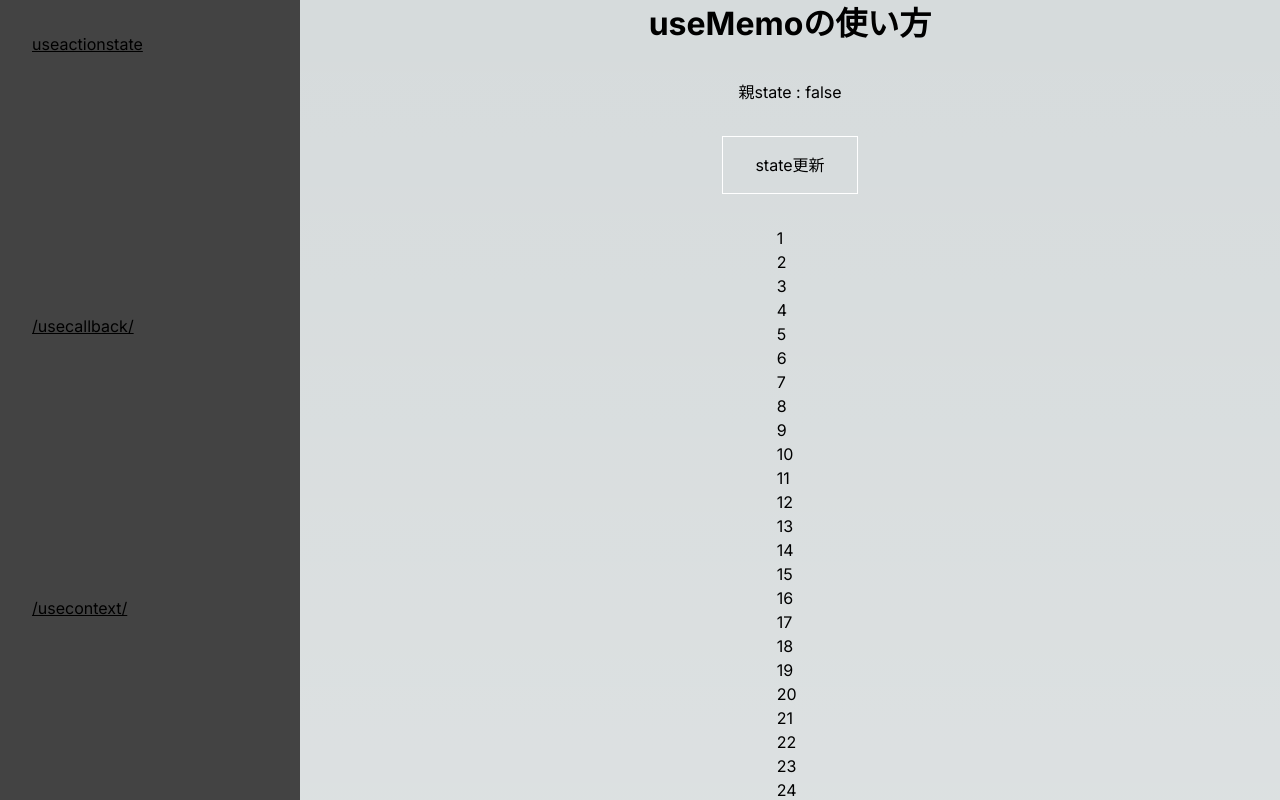
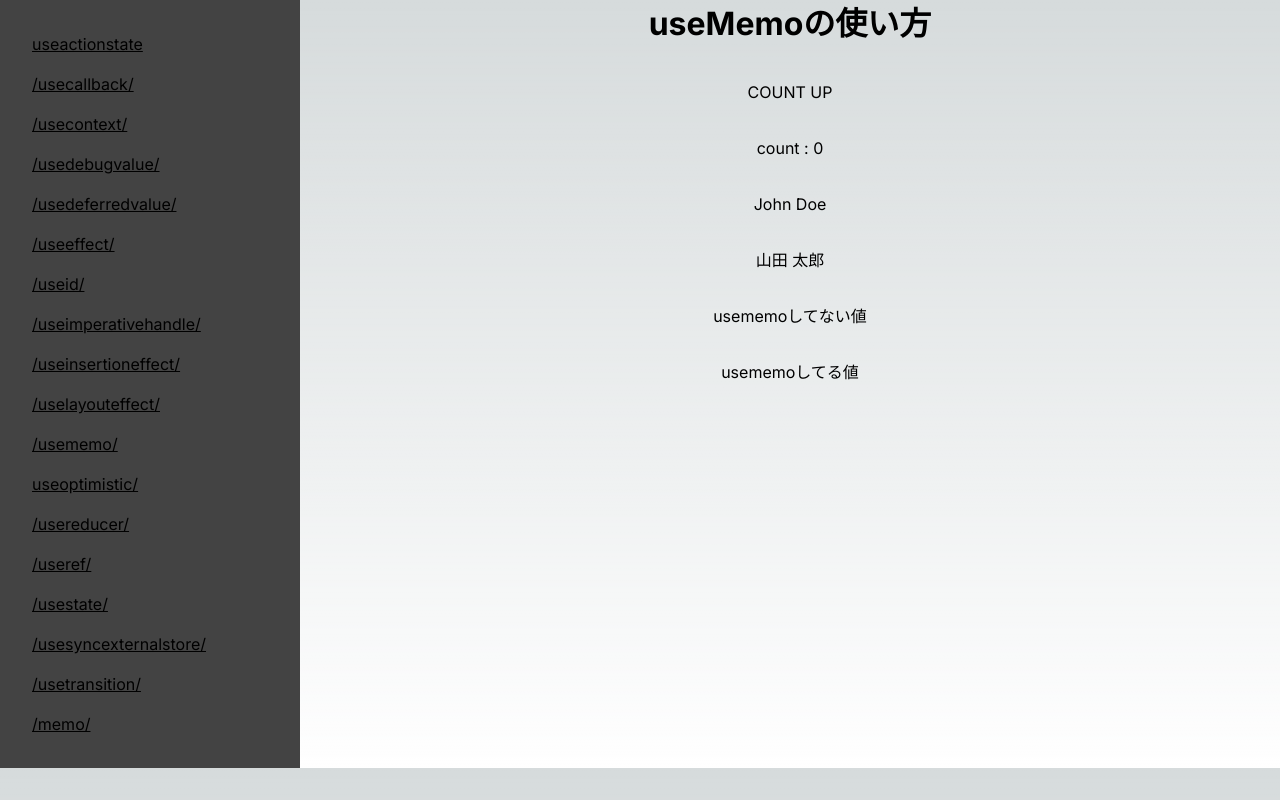
Before and after one commit to yskebeast/react-basic, a Next.js app: page /usememo in a window 1280 px wide. Shown: the top 800 px of the page. Built offline with nearby package versions, Linux system fonts and the light colour scheme.

Commit message:
update: memo

```diff
--- a/src/app/usememo/page.tsx
+++ b/src/app/usememo/page.tsx
@@ -1,72 +1,132 @@
 "use client";
 
-import { useMemo, useRef, useState } from "react";
+import { memo, useMemo, useState } from "react";
 
 import styles from "./styles.module.css";
 
-const generateList = (length: number) => Array.from({ length }, (_, i) => i);
-const staticList = generateList(100);
-
-// * useMemoを使うと、親のstateが変更されても配列に渡した値が変更されない限り再計算を防げる
-const UseMemo = ({ list }: { list: number[] }) => {
-  const data = useMemo(() => {
-    console.log("listが変更されて再計算", list.length);
-    return list.map((num) => <li key={num}>{num + 1}</li>);
-  }, [list]);
-  return <ul>{data}</ul>;
+const NormalComponent = (arr: number[]) => {
+  console.log("usememoしてない値", arr);
+  return <p>usememoしてない値</p>;
 };
-// * 何も指定しない場合は、親のstateが変更されると再計算される
-const NoUseMemo = () => {
-  console.log("親のstateが変更されると再計算される", staticList.length);
-  const data = staticList.map((num) => <li key={num}>{num + 1}</li>);
-  return <ul>{data}</ul>;
-};
+const UseMemoComponent = memo((arr: number[]) => {
+  console.log("ああああああああああああああああああああああああああusememoしてる値", arr);
+  return <p>usememoしてる値</p>;
+});
 
 export default function Page() {
-  const [list, setList] = useState(generateList(100));
-  const [bool, setBool] = useState(false);
-  const count = useRef(0);
-
+  const [count, setCount] = useState(0);
   const [firstName, setFirstName] = useState("John");
   const [lastName, setLastName] = useState("Doe");
 
-  // * 通常の変数は再レンダーされるたびに再計算される
-  const fullName = () => {
-    console.log();
-    console.log("memo化していない変数");
+  const [memoFirstName, setMemoFirstName] = useState("山田");
+  const [memoLastName, setMemoLastName] = useState("太郎");
+
+  const [arr, setArr] = useState([1, 2, 3, 4, 5]);
+
+  const normalArr = arr.map((num) => num + 1);
+  const memoArr = useMemo(() => arr.map((num) => num + 1), [arr]);
+
+  const handleCountUp = () => {
+    setCount(count + 1);
+    if (count % 5 === 0) {
+      const randomFirstName = ["山田", "田中", "佐藤", "鈴木"][Math.floor(Math.random() * 4)];
+      setMemoFirstName(randomFirstName);
+      setArr([1, 2]);
+    }
+  };
+
+  const NormalFullName = () => {
+    console.log("memo化していない関数：", firstName + " " + lastName);
+
     return firstName + " " + lastName;
   };
-  // * useMemoを使うと、依存するstateが変更されない限り再計算されない（vueのcomputedと同等の機能）
-  const memoFullName = () => {
-    useMemo(() => {
-      console.log("memo化した変数");
-      return firstName + " " + lastName;
-    }, [firstName, lastName]);
-  };
 
-  fullName();
-  memoFullName();
+  const memoFullName = useMemo(() => {
+    console.log("memo化した関数：", memoFirstName + " " + memoLastName);
 
-  const handleState = () => {
-    count.current++;
-    if (count.current % 5 === 0 && count.current !== 0) {
-      setList(generateList(list.length + count.current));
-    }
-
-    setBool(!bool);
-  };
+    return memoFirstName + " " + memoLastName;
+  }, [memoFirstName, memoLastName]);
 
   return (
     <div>
       <h1 className={styles.heading}>useMemoの使い方</h1>
       <div className={styles.container}>
-        <p>親state : {bool ? "true" : "false"}</p>
-        <button onClick={handleState} className={styles.button}>
-          state更新
-        </button>
-        <UseMemo list={list} />
-        <NoUseMemo />
+        <button onClick={handleCountUp}>COUNT UP</button>
+        <p>count : {count}</p>
+
+        <p>{NormalFullName()}</p>
+        <p>{memoFullName}</p>
+
+        <NormalComponent arr={normalArr} />
+        <UseMemoComponent arr={memoArr} />
       </div>
     </div>
   );
 }
+
+// const generateList = (length: number) => Array.from({ length }, (_, i) => i);
+// const staticList = generateList(100);
+
+// // * useMemoを使うと、親のstateが変更されても配列に渡した値が変更されない限り再計算を防げる
+// const UseMemo = ({ list }: { list: number[] }) => {
+//   const data = useMemo(() => {
+//     console.log("listが変更されて再計算", list.length);
+//     return list.map((num) => <li key={num}>{num + 1}</li>);
+//   }, [list]);
+//   return <ul>{data}</ul>;
+// };
+// // * 何も指定しない場合は、親のstateが変更されると再計算される
+// const NoUseMemo = () => {
+//   console.log("親のstateが変更されると再計算される", staticList.length);
+//   const data = staticList.map((num) => <li key={num}>{num + 1}</li>);
+//   return <ul>{data}</ul>;
+// };
+
+// export default function Page() {
+//   const [list, setList] = useState(generateList(100));
+//   const [bool, setBool] = useState(false);
+//   const count = useRef(0);
+
+//   const [firstName, setFirstName] = useState("John");
+//   const [lastName, setLastName] = useState("Doe");
+
+//   // * 通常の変数は再レンダーされるたびに再計算される
+//   const fullName = () => {
+//     console.log();
+//     console.log("memo化していない変数");
+//     return firstName + " " + lastName;
+//   };
+//   // * useMemoを使うと、依存するstateが変更されない限り再計算されない（vueのcomputedと同等の機能）
+//   const memoFullName = () => {
+//     useMemo(() => {
+//       console.log("memo化した変数");
+//       return firstName + " " + lastName;
+//     }, [firstName, lastName]);
+//   };
+
+//   fullName();
+//   memoFullName();
+
+//   const handleState = () => {
+//     count.current++;
+//     if (count.current % 5 === 0 && count.current !== 0) {
+//       setList(generateList(list.length + count.current));
+//     }
+
+//     setBool(!bool);
+//   };
+
+//   return (
+//     <div>
+//       <h1 className={styles.heading}>useMemoの使い方</h1>
+//       <div className={styles.container}>
+//         <p>親state : {bool ? "true" : "false"}</p>
+//         <button onClick={handleState} className={styles.button}>
+//           state更新
+//         </button>
+//         <UseMemo list={list} />
+//         <NoUseMemo />
+//       </div>
+//     </div>
+//   );
+// }
```
Also changed, not shown: src/app/usememo/memo.md (+8 -4 lines).
